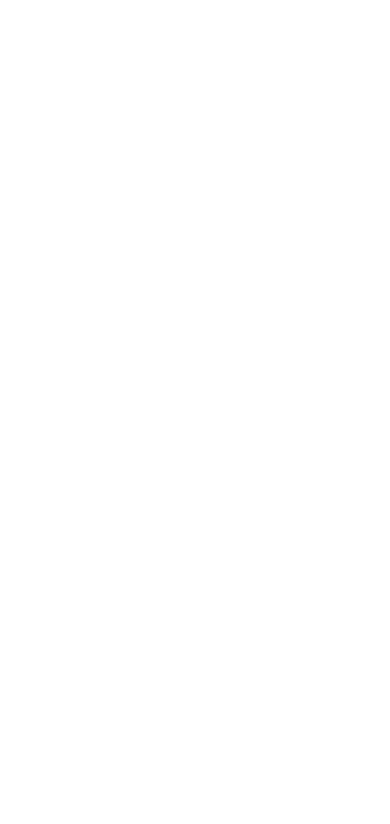
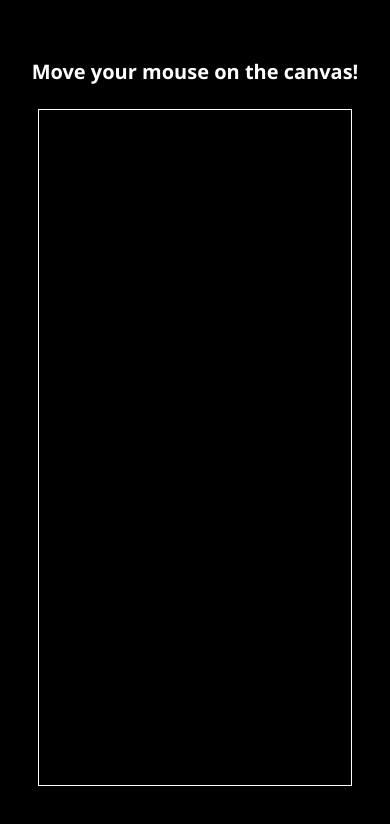
Before and after one commit to diegoarff/mouse-tracking-colors, a plain HTML site: page index.html in a window 390 px wide. Drawn offline with Linux system fonts and the light colour scheme.

Commit message:
v1.0 - Resizable canvas and random colored lines

```diff
--- a/index.html
+++ b/index.html
@@ -8,5 +8,8 @@
 		<link rel="stylesheet" href="style.css" />
 		<script src="script.js" defer></script>
 	</head>
-	<body></body>
+	<body>
+		<h1>Move your mouse on the canvas!</h1>
+		<canvas id="myCanvas"></canvas>
+	</body>
 </html>
--- a/script.js
+++ b/script.js
@@ -0,0 +1,54 @@
+const canvas = document.getElementById('myCanvas');
+const ctx = canvas.getContext('2d');
+
+canvas.width = window.innerWidth * 0.8;
+canvas.height = window.innerHeight * 0.8;
+
+let isDrawing = false;
+let rect = canvas.getBoundingClientRect();
+
+canvas.addEventListener('mousedown', (e) => {
+	isDrawing = true;
+});
+
+canvas.addEventListener('mouseup', (e) => {
+	isDrawing = false;
+});
+
+canvas.addEventListener('mousemove', (e) => {
+	if (!isDrawing) return;
+	drawLines(e);
+});
+
+const drawLines = (e) => {
+	let { x, y } = getMousePos(e);
+	ctx.beginPath();
+	ctx.strokeStyle = getRandomHSLA();
+	ctx.moveTo(canvas.width / 2, canvas.height / 2);
+	ctx.lineTo(x, y);
+	ctx.stroke();
+	ctx.closePath();
+};
+
+/*Generate a random HSLA color and return it as a string*/
+const getRandomHSLA = () => {
+	let h = Math.floor(Math.random() * 361);
+	let s = Math.floor(Math.random() * 20) + 80;
+	let l = Math.floor(Math.random() * 20) + 40;
+	let a = Math.random();
+	return `hsla(${h}, ${s}%, ${l}%, ${a})`;
+};
+
+/*Get mouse position relative to the Canvas*/
+const getMousePos = (e) => {
+	return {
+		x: Math.round(e.clientX - rect.left),
+		y: Math.round(e.clientY - rect.top),
+	};
+};
+
+window.addEventListener('resize', () => {
+	canvas.width = window.innerWidth * 0.8;
+	canvas.height = window.innerHeight * 0.8;
+	rect = canvas.getBoundingClientRect();
+});
--- a/style.css
+++ b/style.css
@@ -0,0 +1,30 @@
+* {
+	margin: 0;
+	padding: 0;
+	box-sizing: border-box;
+	font-family: 'Segoe UI', Tahoma, Geneva, Verdana, sans-serif;
+}
+
+body {
+	background-color: #000000;
+	display: flex;
+	flex-direction: column;
+	justify-content: center;
+	align-items: center;
+	height: 100vh;
+}
+
+h1 {
+	margin-bottom: 1.5rem;
+	color: #fff;
+}
+
+canvas {
+	border: 1px solid #fff;
+}
+
+@media screen and (max-width: 570px) {
+	h1 {
+		font-size: 1.25rem;
+	}
+}
```
